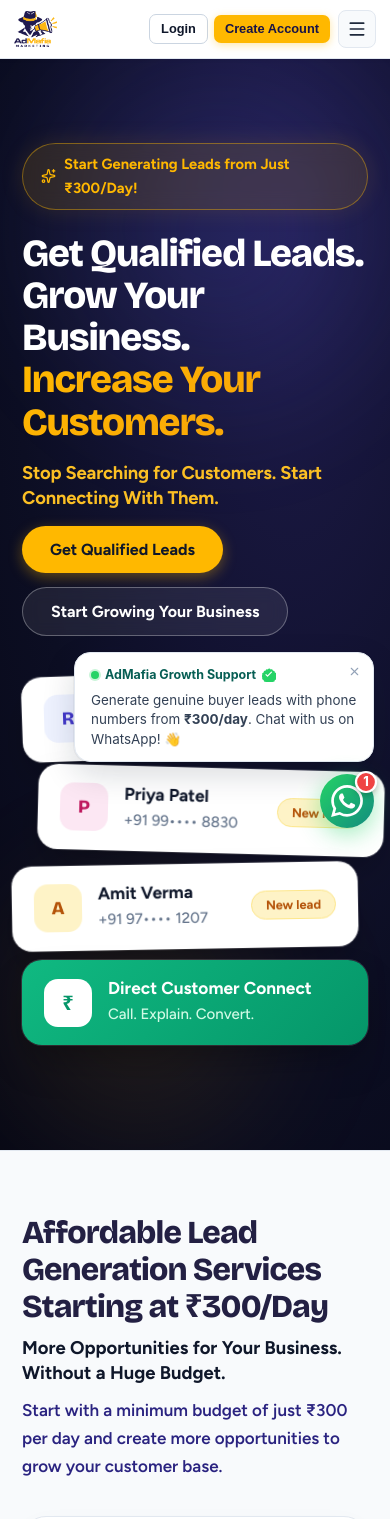
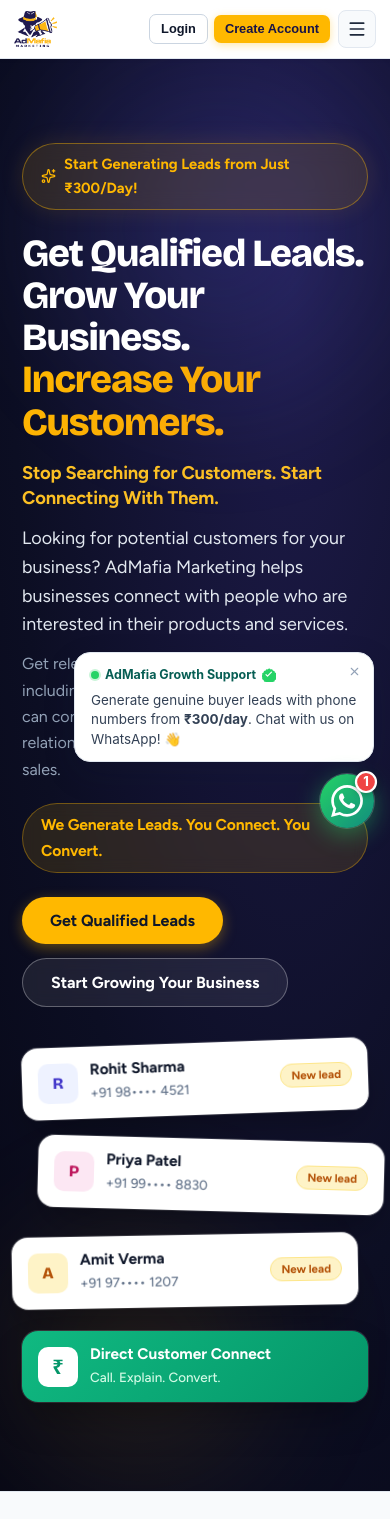
Before and after one commit to essassets-arch/admafia, a React (Vite) app in the folder frontend/: page / in a window 390 px wide. Shown: the top 1519 px of the page. Built offline with nearby package versions, Linux system fonts and the light colour scheme; no server answers.

Commit message:
feat(css): elevate landing page design, typography, lead cards stack and mobile responsiveness

```diff
--- a/frontend/src/App.jsx
+++ b/frontend/src/App.jsx
@@ -959,6 +959,15 @@ export default function App() {
               <div className="hero-subhead">
                 Stop Searching for Customers. Start Connecting With Them.
               </div>
+              <p className="hero-desc">
+                Looking for potential customers for your business? AdMafia Marketing helps businesses connect with people who are interested in their products and services.
+              </p>
+              <p className="hero-subdesc">
+                Get relevant customer enquiries directly, including names and phone numbers, so you can connect with potential buyers, build relationships and convert opportunities into sales.
+              </p>
+              <div className="hero-tagline">
+                We Generate Leads. You Connect. You Convert.
+              </div>
               <div className="row">
                 {currentUser ? (
                   <button
@@ -1023,7 +1032,13 @@ export default function App() {
                 <div className="section-subhead">
                   More Opportunities for Your Business. Without a Huge Budget.
                 </div>
-                <p className="lead" style={{ marginTop: '10px', fontWeight: 600, color: 'var(--ink2)' }}>
+                <p className="lead">
+                  Finding the right customers is one of the biggest challenges for any business. Whether you are a startup, local business owner, service provider or established company, getting consistent customer enquiries can make a real difference to your growth.
+                </p>
+                <p className="lead" style={{ marginTop: '12px' }}>
+                  AdMafia Marketing makes customer acquisition simpler by helping businesses connect with potential customers who have shown interest in their products or services.
+                </p>
+                <p className="lead" style={{ marginTop: '12px', fontWeight: 700, color: 'var(--ink2)', fontSize: '1.08rem' }}>
                   Start with a minimum budget of just ₹300 per day and create more opportunities to grow your customer base.
                 </p>
               </div>
@@ -1151,11 +1166,20 @@ export default function App() {
         <section className="band" aria-labelledby="h-band">
           <div className="wrap">
             <h2 id="h-band">Stop Waiting for Customers. Start Growing Your Business.</h2>
-            <p style={{ fontSize: '1.25rem', fontWeight: 700, color: 'var(--ink)', margin: '16px auto 10px', maxWidth: '52ch' }}>
+            <div className="band-subhead">
               Your Next Customer Could Be Waiting for the Right Opportunity to Connect.
+            </div>
+            <p className="band-text">
+              Every growing business needs a consistent flow of potential customers. AdMafia Marketing helps you discover new business opportunities by connecting you with relevant customer enquiries.
+            </p>
+            <p className="band-text" style={{ marginTop: '10px' }}>
+              Whether you're a startup looking for your first customers or an established business aiming to expand, we're here to help you build more opportunities for growth.
             </p>
             <div className="band-tagline-main">
               Starting at Just ₹300/Day.
+            </div>
+            <div className="band-tagline-sub">
+              We Generate Leads. You Connect. You Convert.
             </div>
             <div style={{ display: 'flex', gap: '14px', justifyContent: 'center', flexWrap: 'wrap' }}>
               <a className="btn dark" href="#contact">
@@ -1164,7 +1188,6 @@ export default function App() {
               <a
                 className="btn alt"
                 href="#contact"
-                style={{ borderColor: 'var(--ink)', color: 'var(--ink)', fontWeight: 700 }}
               >
                 Contact Our Team
               </a>
--- a/frontend/src/index.css
+++ b/frontend/src/index.css
@@ -560,26 +560,49 @@ header .btn.alt:hover,
 .hero-subhead {
   font-size: clamp(1.15rem, 2.2vw, 1.45rem);
   color: #fbbf24;
-  margin: 18px 0 16px;
+  margin: 18px 0 14px;
   font-weight: 700;
   line-height: 1.35;
   letter-spacing: -0.01em;
 }
 
 .hero p {
-  margin: 16px 0 18px;
-  max-width: 52ch;
+  margin: 14px 0 16px;
+  max-width: 54ch;
   color: #cbd5e1;
+  font-size: 1.08rem;
+  line-height: 1.65;
+}
+
+.hero p.hero-desc {
+  margin: 14px 0 12px;
+  color: #e2e8f0;
   font-size: 1.12rem;
-  line-height: 1.65;
+  line-height: 1.6;
 }
 
 .hero p.hero-subdesc {
   margin-top: 0;
-  margin-bottom: 28px;
+  margin-bottom: 20px;
   color: #94a3b8;
-  font-size: 1.02rem;
+  font-size: 1rem;
   line-height: 1.65;
+}
+
+.hero-tagline {
+  display: inline-flex;
+  align-items: center;
+  gap: 8px;
+  background: rgba(255, 184, 0, 0.12);
+  border: 1px solid rgba(255, 184, 0, 0.35);
+  color: #ffb800;
+  font-size: 0.98rem;
+  font-weight: 800;
+  letter-spacing: -0.01em;
+  padding: 8px 18px;
+  border-radius: 999px;
+  margin-bottom: 24px;
+  backdrop-filter: blur(8px);
 }
 
 .hero .row {
@@ -609,21 +632,6 @@ header .btn.alt:hover,
   color: #ffb800;
 }
 
-.band-tagline-main {
-  font-weight: 800;
-  font-size: clamp(1.35rem, 2.8vw, 1.85rem);
-  color: #0f172a;
-  margin-bottom: 6px;
-  font-family: var(--h);
-  letter-spacing: -0.02em;
-}
-
-.band-tagline-sub {
-  font-weight: 800;
-  font-size: 1.2rem;
-  color: #1e1b4b;
-  margin-bottom: 30px;
-}
 
 /* lead stack */
 .stack {
@@ -1028,18 +1036,59 @@ header .btn.alt:hover,
 
 .band h2 {
   margin: 0 auto;
-  max-width: 26ch;
+  max-width: 28ch;
   color: #0f172a;
   font-size: clamp(2.2rem, 4.6vw, 3.4rem);
   font-weight: 800;
   letter-spacing: -0.03em;
 }
 
-.band p {
-  margin: 16px auto 28px;
-  max-width: 58ch;
+.band-subhead {
+  font-size: clamp(1.18rem, 2.4vw, 1.45rem);
+  font-weight: 700;
+  color: #0f172a;
+  margin: 16px auto 14px;
+  max-width: 52ch;
+  line-height: 1.35;
+}
+
+.band-text {
+  font-size: 1.05rem;
+  line-height: 1.65;
   color: #1e1b4b;
-  line-height: 1.65;
+  margin: 0 auto;
+  max-width: 62ch;
+  font-weight: 500;
+}
+
+.band-tagline-main {
+  font-weight: 800;
+  font-size: clamp(1.5rem, 3.2vw, 2.2rem);
+  color: #0f172a;
+  margin-top: 26px;
+  margin-bottom: 4px;
+  font-family: var(--h);
+  letter-spacing: -0.02em;
+}
+
+.band-tagline-sub {
+  font-weight: 800;
+  font-size: 1.15rem;
+  color: #1e1b4b;
+  margin-bottom: 28px;
+}
+
+.band .btn.alt {
+  background: rgba(15, 23, 42, 0.08);
+  color: #0f172a;
+  border: 2px solid #0f172a;
+  box-shadow: none;
+}
+
+.band .btn.alt:hover {
+  background: #0f172a;
+  color: #ffffff;
+  border-color: #0f172a;
 }
 
 /* faq */
@@ -1449,6 +1498,56 @@ details p {
     grid-template-columns: 1fr;
     gap: 26px;
   }
+
+  .stack {
+    height: 340px;
+    max-width: 100%;
+  }
+
+  .lead-card {
+    padding: 14px 16px;
+    border-radius: 16px;
+    gap: 12px;
+  }
+
+  .lead-card i {
+    width: 40px;
+    height: 40px;
+    font-size: 1rem;
+    border-radius: 10px;
+  }
+
+  .lead-card strong {
+    font-size: 0.96rem;
+  }
+
+  .lead-card span {
+    font-size: 0.84rem;
+  }
+
+  .lead-card em {
+    padding: 4px 10px;
+    font-size: 0.72rem;
+  }
+
+  .price {
+    padding: 20px 24px;
+  }
+
+  .contact form,
+  #contact form {
+    padding: 24px 18px;
+    border-radius: 18px;
+  }
+
+  summary {
+    padding: 18px 20px;
+    font-size: 1.05rem;
+  }
+
+  details p {
+    padding: 0 20px 20px;
+  }
 }
 
 @media (max-width: 380px) {
```
Also changed, not shown: 4 other files (tests, documents, lock files or other folders).
